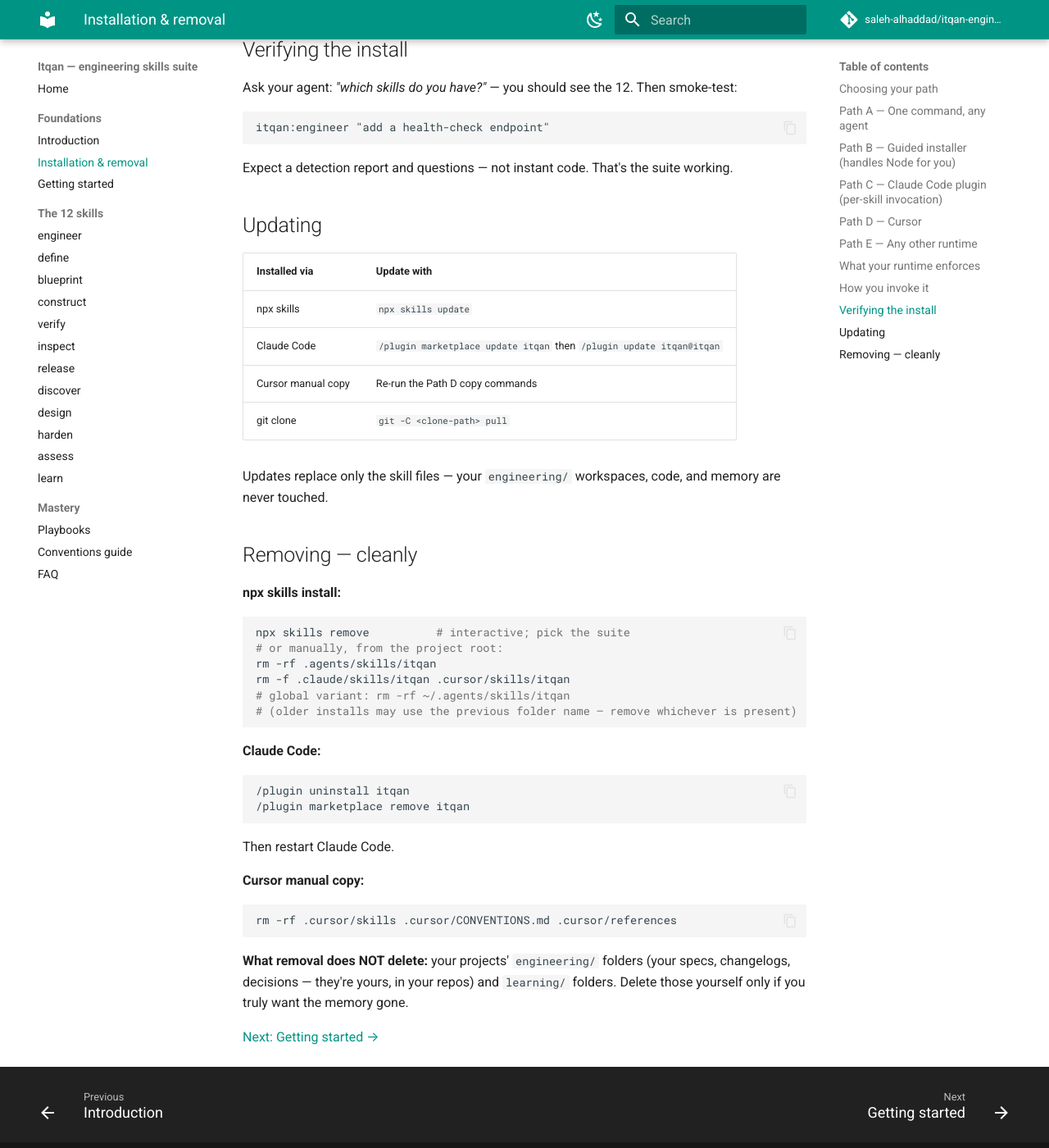
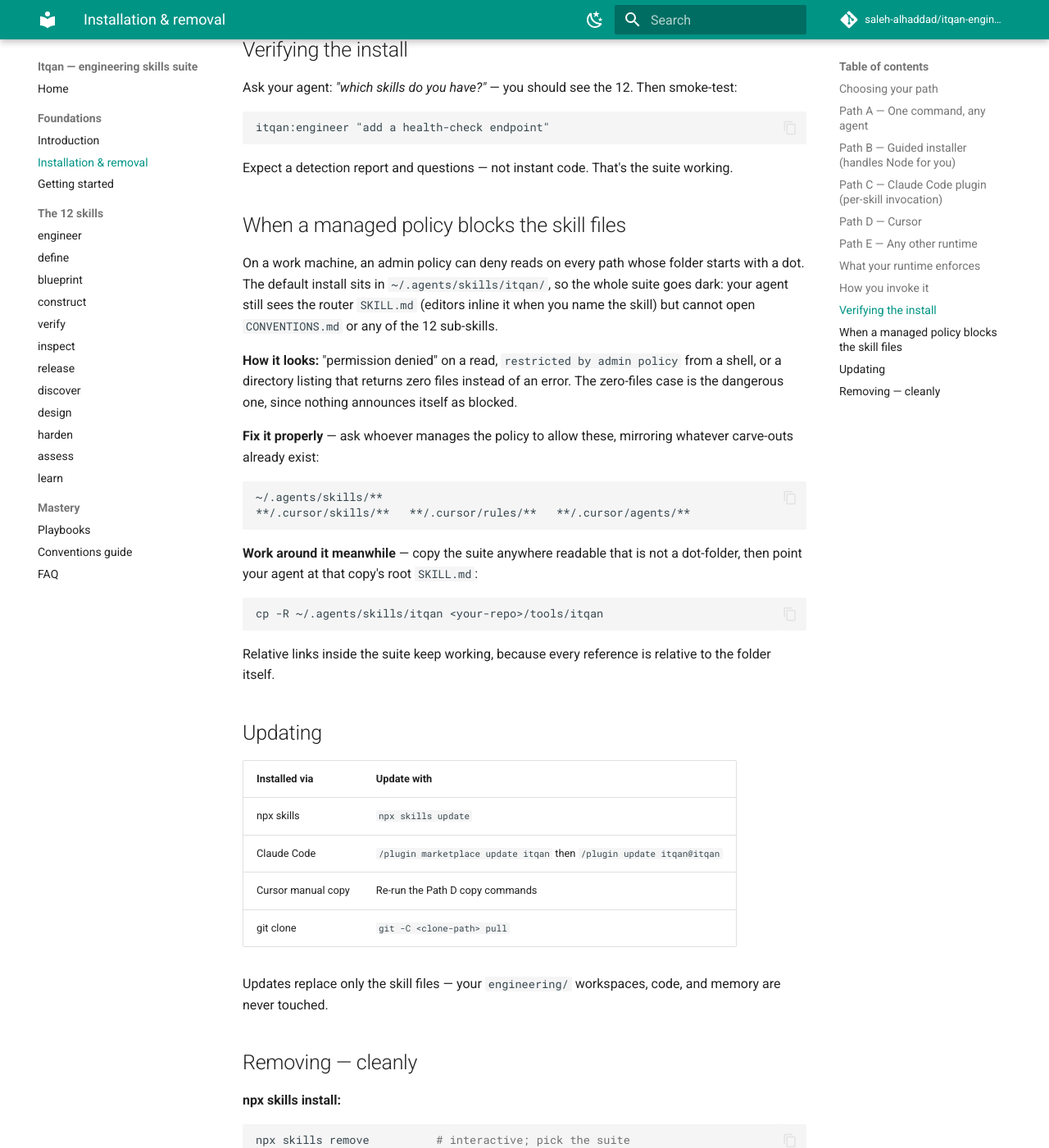
Before and after one commit to saleh-alhaddad/itqan-engineering, an MkDocs documentation site: the page built from docs/02-installation.md, in a window 1280 px wide and 1400 px high, scrolled down 4302 px. Shown: the whole window at 82% size. Built offline with MkDocs 1.6.1 and Material for MkDocs 9.7.7, drawn with Linux system fonts in a browser that asks for light colours; comment, search, counter and statistics services are not loaded.

Commit message:
Release v0.0.3: stop when the suite's own files are unreadable

````diff
--- a/docs/02-installation.md
+++ b/docs/02-installation.md
@@ -172,6 +172,35 @@
 
 Expect a detection report and questions — not instant code. That's the suite working.
 
+## When a managed policy blocks the skill files
+
+On a work machine, an admin policy can deny reads on every path whose folder starts with a
+dot. The default install sits in `~/.agents/skills/itqan/`, so the whole suite goes dark:
+your agent still sees the router `SKILL.md` (editors inline it when you name the skill) but
+cannot open `CONVENTIONS.md` or any of the 12 sub-skills.
+
+**How it looks:** "permission denied" on a read, `restricted by admin policy` from a shell,
+or a directory listing that returns zero files instead of an error. The zero-files case is
+the dangerous one, since nothing announces itself as blocked.
+
+**Fix it properly** — ask whoever manages the policy to allow these, mirroring whatever
+carve-outs already exist:
+
+```
+~/.agents/skills/**
+**/.cursor/skills/**   **/.cursor/rules/**   **/.cursor/agents/**
+```
+
+**Work around it meanwhile** — copy the suite anywhere readable that is not a dot-folder,
+then point your agent at that copy's root `SKILL.md`:
+
+```bash
+cp -R ~/.agents/skills/itqan <your-repo>/tools/itqan
+```
+
+Relative links inside the suite keep working, because every reference is relative to the
+folder itself.
+
 ## Updating
 
 | Installed via | Update with |
````
Also changed, not shown: CHANGELOG.md (+12 -0 lines), SKILL.md (+9 -0 lines), 2 other files.
